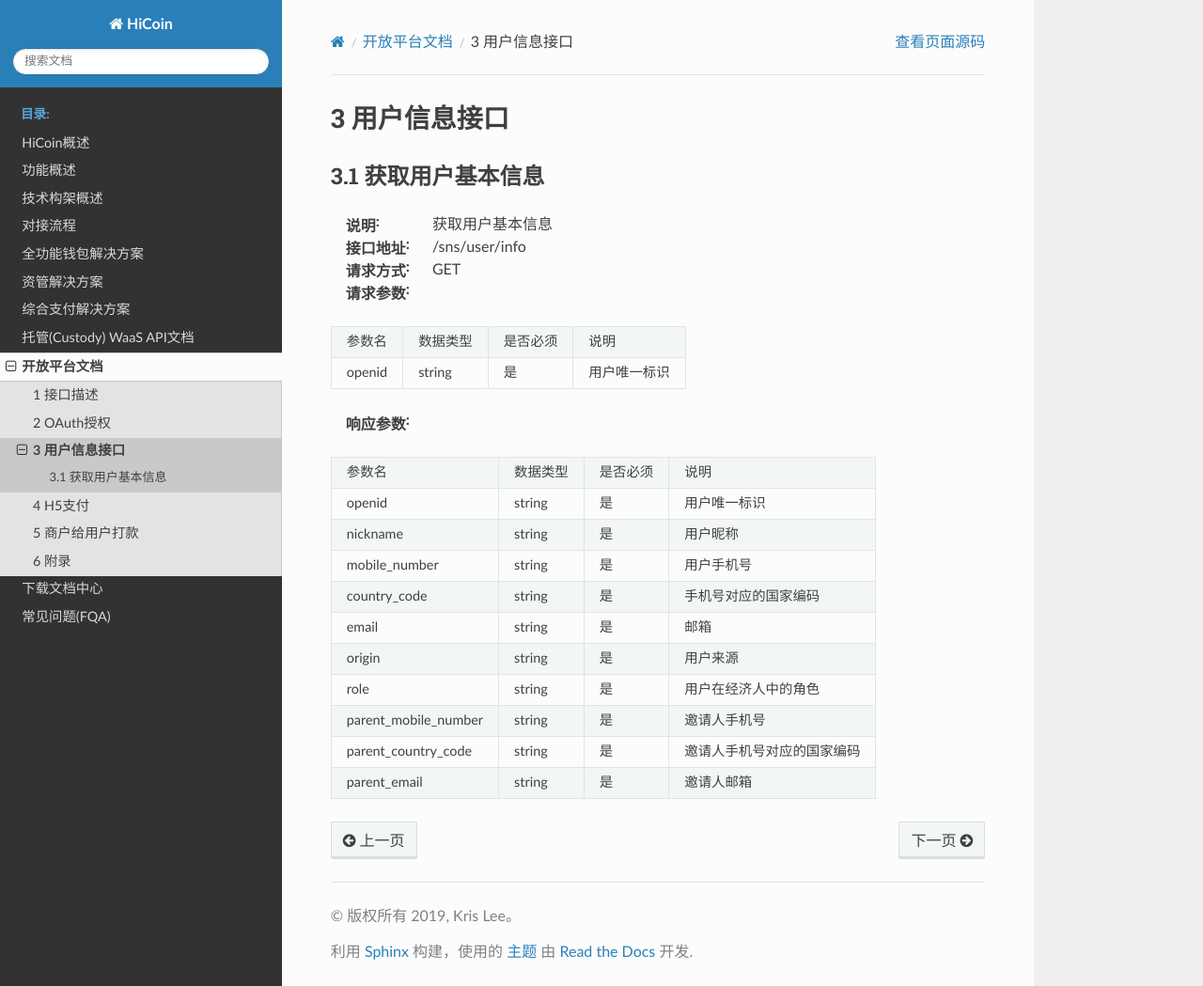
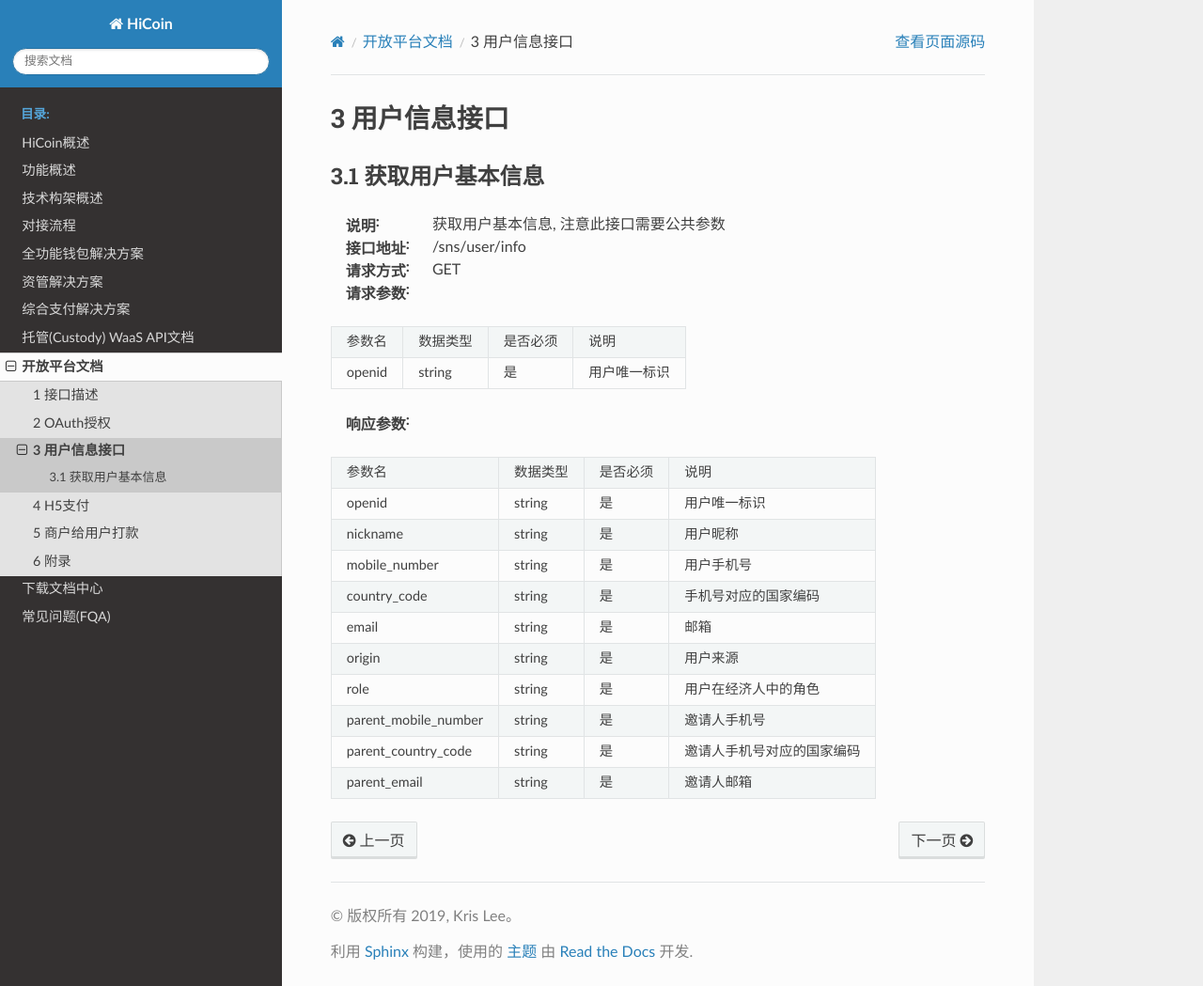
Before and after one commit to HiCoinCom/hicoindocs, a Sphinx documentation site: the page built from source/API-Open/openapi_user.rst, in a window 1280 px wide and 1049 px high. Shown: the whole window at 94% size. Built offline with Sphinx 7.4.7 and the Read the Docs theme 2.0.0, drawn with Linux system fonts in a browser that asks for light colours.

Commit message:
Update openapi_user.rst

```diff
--- a/source/API-Open/openapi_user.rst
+++ b/source/API-Open/openapi_user.rst
@@ -4,7 +4,7 @@
 3.1 获取用户基本信息
 --------------------------
 
-:说明: 获取用户基本信息
+:说明: 获取用户基本信息, 注意此接口需要公共参数
 :接口地址: /sns/user/info
 :请求方式: GET
 :请求参数:
```
